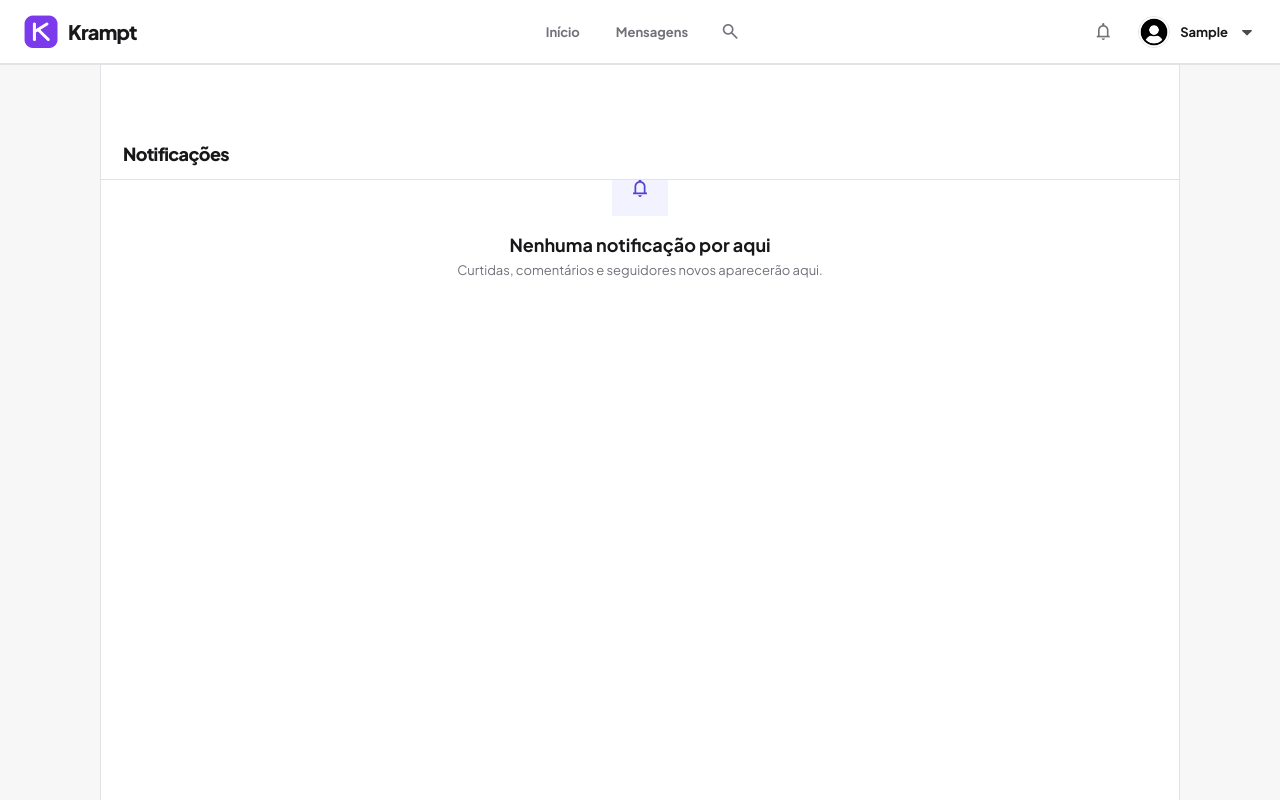
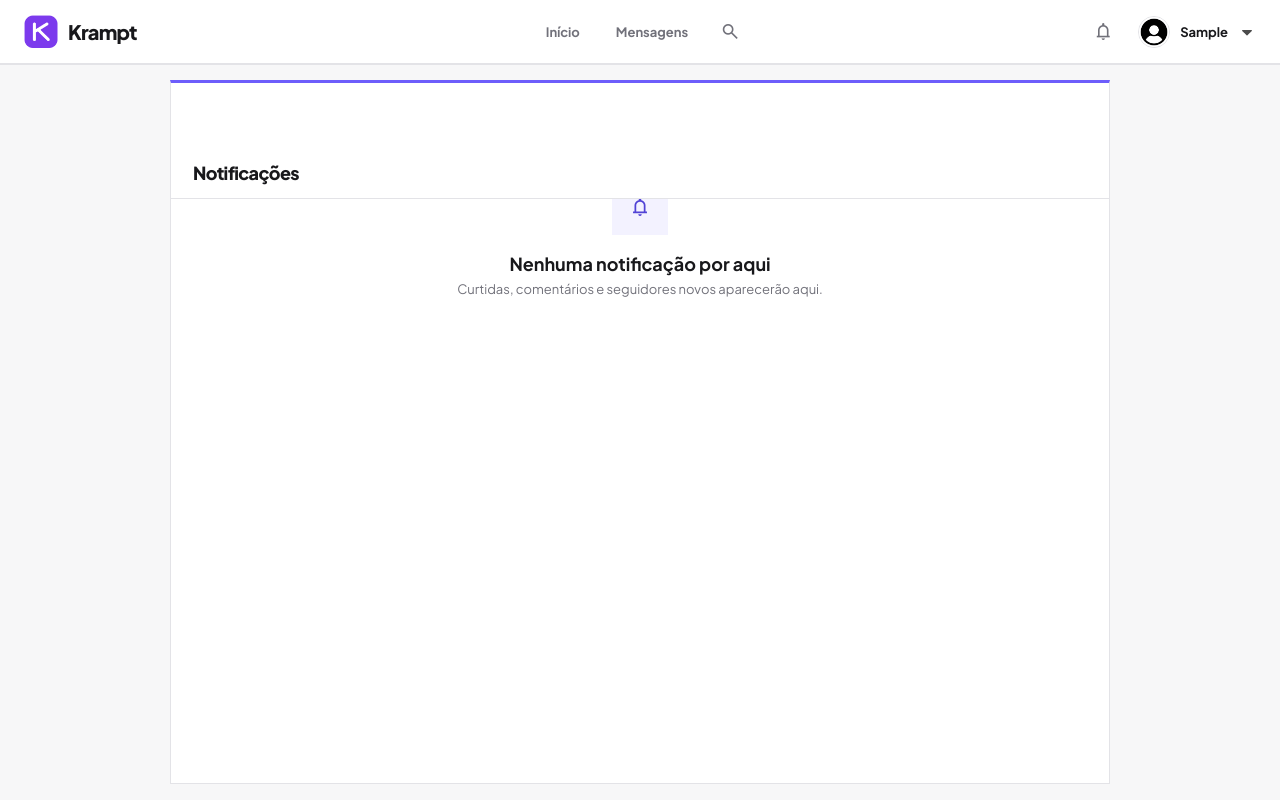
Before and after one commit to CauaGabrieI/Krampt, a Django app: page /notificacoes/ in a window 1280 px wide. Run offline with Django 5.2, Linux system fonts and the light colour scheme; the visitor is signed in with stand-in values (Sample User, id 1); data comes from the database, SQL or seed files in the repository; data that the repository does not hold is empty.

Commit message:
style: remove notifications sidebar

```diff
--- a/static/css/notificacoes.css
+++ b/static/css/notificacoes.css
@@ -1,3 +1,26 @@
+.notifications-page {
+  display: flex;
+  flex-direction: column;
+  height: var(--viewport-height);
+  overflow: hidden;
+}
+.notifications-page .site-header { flex: 0 0 auto; }
+.notifications-page .app-shell {
+  grid-template-columns: minmax(0, 940px);
+  justify-content: center;
+  flex: 1;
+  width: 100%;
+  max-width: 988px;
+  min-height: 0;
+  padding: 16px 24px;
+}
+.notifications-page .feed {
+  height: 100%;
+  min-height: 0;
+  border: 1px solid var(--border);
+  border-top: 3px solid var(--primary);
+  background: var(--surface);
+}
 .notificacoes-list { display: grid; }
 .notificacao-item {
   display: flex;
@@ -16,4 +39,13 @@ a.notificacao-item:hover { background: var(--surface-raised); }
 .notificacao-text { min-width: 0; }
 .notificacao-text p { margin: 0; font-size: 14px; line-height: 1.5; overflow-wrap: anywhere; }
 .notificacao-text span { color: var(--subtle); font-size: 12px; }
+
+@media (max-width: 720px) {
+  .notifications-page .app-shell { padding: 0; }
+  .notifications-page .feed {
+    border-right: 0;
+    border-bottom: 0;
+    border-left: 0;
+  }
+}
 .notify-empty { padding: 44px 24px; }
--- a/templates/notificacoes.html
+++ b/templates/notificacoes.html
@@ -1,15 +1,14 @@
 {% extends "base.html" %}
 {% load static %}
 {% block title %}Notificações | Krampt{% endblock %}
+{% block body_class %}notifications-page{% endblock %}
 {% block extra_head %}
-  <link rel="stylesheet" href="{% static 'css/notificacoes.css' %}">
+  <link rel="stylesheet" href="{% static 'css/notificacoes.css' %}?v=no-left-rail-2">
 {% endblock %}
 {% block content %}
   {% include "includes/site_header.html" with active_page="notificacoes" %}
 
   <div class="app-shell">
-    {% include "includes/explore_rail.html" %}
-
     <main class="feed" id="notificacoes">
       <div class="feed-heading">
         <h1>Notificações</h1>
```
